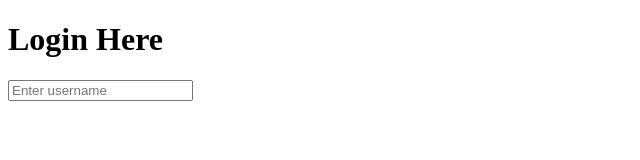
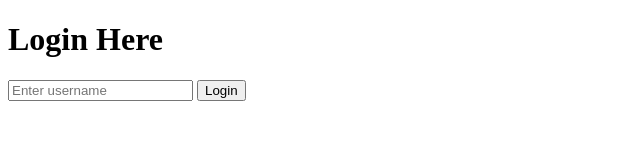
Before and after one commit to Rohitzite96/first-app, a plain HTML site: page login.html in a window 1280 px wide. Shown: the whole page, without its empty margins (0-640 px from the left). Drawn offline with Linux system fonts and the light colour scheme.

Commit message:
dev2: login page button  commit

```diff
--- a/login.html
+++ b/login.html
@@ -8,5 +8,6 @@
 <body>
     <h1>Login Here</h1>
     <input class="form-control" placeholder="Enter username"/>
+    <button class="btn btn-outline-danger">Login</button>
 </body>
 </html>
```
